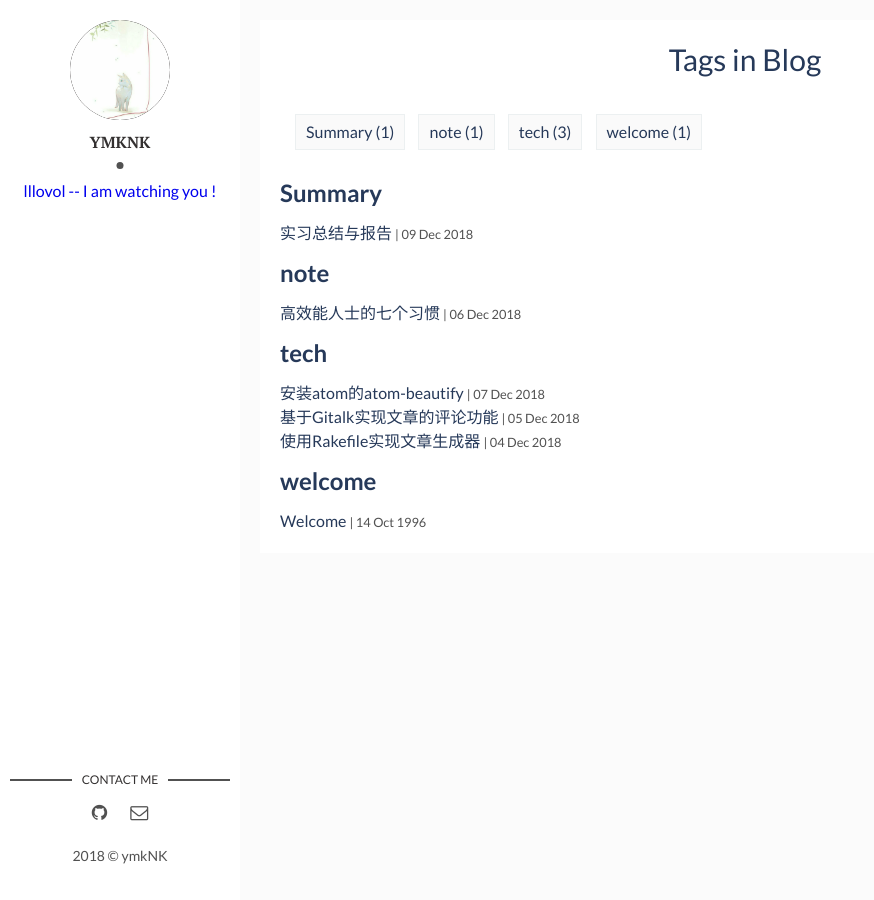
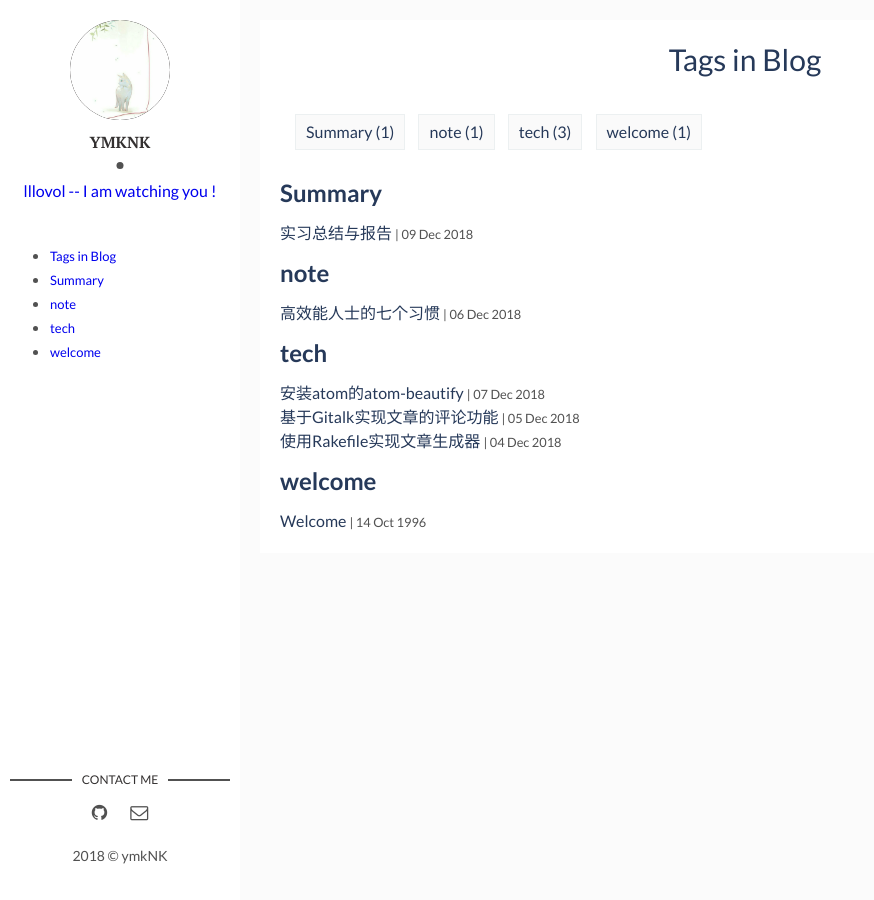
Before and after one commit to ymkNK/ymkNK.github.io, a Jekyll site: the page built from tags.html, in a window 1280 px wide. Shown: the whole page, without its empty margins (0-874 px from the left). Built offline with Jekyll 4.4.1, drawn with Linux system fonts in a browser that asks for light colours; some of the changed lines change nothing that is shown.

Commit message:
2018-12-09-toc

```diff
--- /dev/null
+++ b/_includes/toc.html
@@ -0,0 +1,65 @@
+{% capture tocWorkspace %}
+{% comment %}
+Version 1.0.6
+https://github.com/allejo/jekyll-toc
+
+"...like all things liquid - where there's a will, and ~36 hours to spare, there's usually a/some way" ~jaybe
+
+Usage:
+{% include toc.html html=content sanitize=true class="inline_toc" id="my_toc" h_min=2 h_max=3 %}
+
+Parameters:
+* html (string) - the HTML of compiled markdown generated by kramdown in Jekyll
+
+Optional Parameters:
+* sanitize (bool) : false - when set to true, the headers will be stripped of any HTML in the TOC
+* class (string) : '' - a CSS class assigned to the TOC
+* id (string) : '' - an ID to assigned to the TOC
+* h_min (int) : 1 - the minimum TOC header level to use; any header lower than this value will be ignored
+* h_max (int) : 6 - the maximum TOC header level to use; any header greater than this value will be ignored
+* ordered (bool) : true - when set to false, an unordered list will be outputted instead of an ordered list
+* item_class (string) : '' - add custom class(es) for each list item; has support for '%level%' placeholder, which is the current heading level
+* baseurl (string) : '' - add a base url to the TOC links for when your TOC is on another page than the actual content
+* anchor_class (string) : '' - add custom class(es) for each anchor element
+
+Output:
+An ordered or unordered list representing the table of contents of a markdown block. This snippet will only
+generate the table of contents and will NOT output the markdown given to it
+{% endcomment %}
+
+{% capture my_toc %}{% endcapture %}
+{% assign orderedList = include.ordered | default: true %}
+{% assign minHeader = include.h_min | default: 1 %}
+{% assign maxHeader = include.h_max | default: 6 %}
+{% assign nodes = include.html | split: '<h' %} {% assign firstHeader=true %} {% capture listModifier %}{% if orderedList %}1.{% else %}-{% endif %}{% endcapture %} {% for node in nodes %} {% if node=="" %} {% continue %} {% endif %} {% assign
+  headerLevel=node | replace: '"' , '' | slice: 0, 1 | times: 1 %} {% if headerLevel < minHeader or headerLevel> maxHeader %}
+  {% continue %}
+  {% endif %}
+  {% if firstHeader %}
+  {% assign firstHeader = false %}
+  {% assign minHeader = headerLevel %}
+  {% endif %}
+  {% assign indentAmount = headerLevel | minus: minHeader | add: 1 %}
+  {% assign _workspace = node | split: '</h' %} {% assign _idWorkspace=_workspace[0] | split: 'id="' %} {% assign _idWorkspace=_idWorkspace[1] | split: '"' %} {% assign html_id=_idWorkspace[0] %} {% capture _hAttrToStrip %}{{ _workspace[0] | split:
+  '>' | first }}>{% endcapture %}
+{% assign header = _workspace[0] | replace: _hAttrToStrip, '' %}
+{% assign space = '' %}
+{% for i in (1..indentAmount) %}
+{% assign space = space | prepend: ' ' %}
+{% endfor %}
+{% unless include.item_class == blank %}
+{% capture listItemClass %}{:.{{ include.item_class | replace: '%level%', headerLevel }}}{% endcapture %}
+{% endunless %}
+{% capture my_toc %}{{ my_toc }}
+{{ space }}{{ listModifier }} {{ listItemClass }} [{% if include.sanitize %}{{ header | strip_html }}{% else %}{{ header }}{% endif %}]({% if include.baseurl %}{{ include.baseurl }}{% endif %}#{{ html_id }}){% if include.anchor_class %}{:.{{
+include.anchor_class }}}{% endif %}{% endcapture %}
+{% endfor %}
+{% if include.class %}
+{% capture my_toc %}{:.{{ include.class }}}
+{{ my_toc | lstrip }}{% endcapture %}
+{% endif %}
+{% if include.id %}
+{% capture my_toc %}{: #{{ include.id }}}
+{{ my_toc | lstrip }}{% endcapture %}
+{% endif %}
+{% endcapture %}{% assign tocWorkspace = '' %}{{ my_toc | markdownify | strip }}
--- a/_layouts/default.html
+++ b/_layouts/default.html
@@ -1,6 +1,7 @@
 <!DOCTYPE html>
 <html lang="en">
 {% include head.html %}
+
 <body>
 
   <div class="wrapper">
--- a/_layouts/main.html
+++ b/_layouts/main.html
@@ -11,6 +11,14 @@
       <div class="author-name">{{site.author}}</div>
       <a href="{{site.baseurl}}/tags" class="tag">{{site.about-author}}</a>
     </div>
+
+
+
+    <div class="toc-container">
+    {% include toc.html html=content min=1 max=2 %}
+    </div>
+
+
   </header> <!-- End Header -->
 
 
--- a/assets/css/main.css
+++ b/assets/css/main.css
@@ -101,6 +101,7 @@
   /* 1 */
   -webkit-text-decoration-skip: objects;
   /* 2 */
+
 }
 
 /**
@@ -870,6 +871,7 @@
 .wrapper {
   max-width: 1250px;
   position: relative;
+  /* display: flex; */
 }
 
 .post, .article-page {
@@ -919,6 +921,8 @@
   padding: 20px 10px;
   background-color: #ffffff;
 }
+
+
 
 .about {
   margin: 0 0 40px;
@@ -993,6 +997,7 @@
   color: #3399FF;
   font-weight: bold;
 }
+
 
 .content-box {
   padding: 20px;
@@ -1456,3 +1461,19 @@
     font-size: 21px;
   }
 }
+/* -----------toc-------------*/
+.toc-container a {
+  font-size: 13px;
+  margin: 0 0 0px;
+  text-decoration: none;
+}
+
+.toc-container a:hover {
+
+  color: #3399FF;
+  font-weight: bold;
+}
+
+.toc-container ol {
+  list-style-type: disc;
+}
--- a/tags.html
+++ b/tags.html
@@ -12,7 +12,7 @@
     <!--  cycles through tag list and creates header row of all tags used in site with accompanying per-tag counts...-->
     {% for item in (0..site.tags.size) %}{% unless forloop.last %}
     {% capture this_word %}{{ tag_words[item] | strip_newlines }}{% endcapture %}
-    <li ><a href="#{{ this_word | cgi_escape }}" class="tag">{{ this_word }} <span>({{ site.tags[this_word].size }})</span></a></li>
+    <li><a href="#{{ this_word | cgi_escape }}" class="tag">{{ this_word }} <span>({{ site.tags[this_word].size }})</span></a></li>
     {% endunless %}{% endfor %}
   </ul>
   <!--cycles through tag list and creates subheader for each tag name...-->
```
Lines whose indentation alone changed are shown as unchanged.
